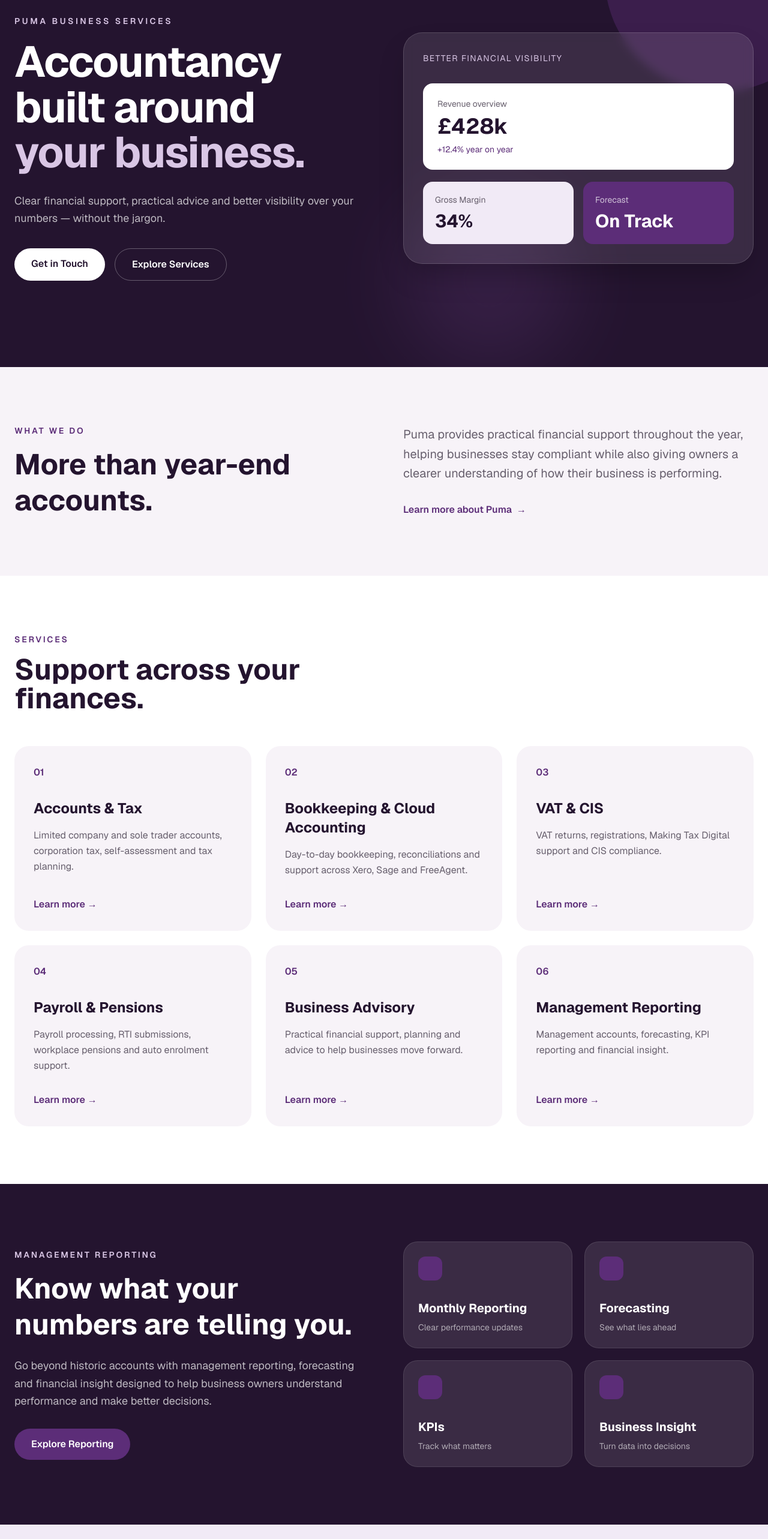
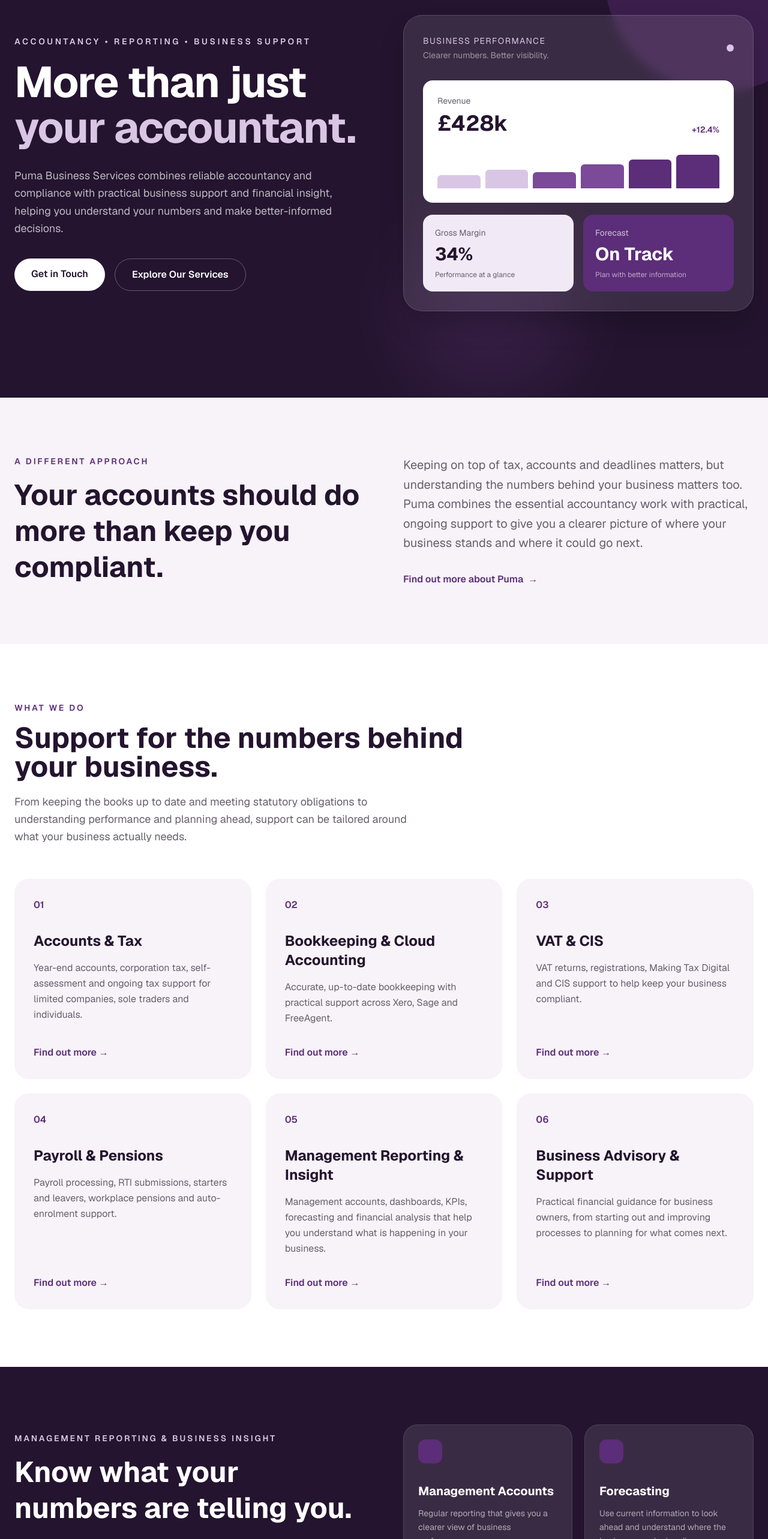
Before and after one commit to pumabs/puma-business-services, a Next.js app: page / in a window 1280 px wide. Shown: the part 212-2778 px from the top of the page at 60% size. Built offline with nearby package versions, Linux system fonts and the light colour scheme.

Commit message:
Revise service descriptions and page content
Updated service descriptions and titles for clarity and relevance. Revised text throughout the page to enhance messaging and user understanding.

```diff
--- a/app/page.tsx
+++ b/app/page.tsx
@@ -4,54 +4,54 @@ import type { Metadata } from "next";
 export const metadata: Metadata = {
   title: "Puma Business Services | Accountancy & Business Support",
   description:
-    "Puma Business Services provides accountancy, bookkeeping, tax, payroll and business advisory support for businesses and individuals.",
+    "Accountancy, tax, bookkeeping, payroll, management reporting and practical business support for businesses and individuals in Buxton and beyond.",
 };
 
 const serviceCategories = [
   {
     number: "01",
     title: "Accounts & Tax",
-    desc: "Limited company and sole trader accounts, corporation tax, self-assessment and tax planning.",
+    desc: "Year-end accounts, corporation tax, self-assessment and ongoing tax support for limited companies, sole traders and individuals.",
   },
   {
     number: "02",
     title: "Bookkeeping & Cloud Accounting",
-    desc: "Day-to-day bookkeeping, reconciliations and support across Xero, Sage and FreeAgent.",
+    desc: "Accurate, up-to-date bookkeeping with practical support across Xero, Sage and FreeAgent.",
   },
   {
     number: "03",
     title: "VAT & CIS",
-    desc: "VAT returns, registrations, Making Tax Digital support and CIS compliance.",
+    desc: "VAT returns, registrations, Making Tax Digital and CIS support to help keep your business compliant.",
   },
   {
     number: "04",
     title: "Payroll & Pensions",
-    desc: "Payroll processing, RTI submissions, workplace pensions and auto enrolment support.",
+    desc: "Payroll processing, RTI submissions, starters and leavers, workplace pensions and auto-enrolment support.",
   },
   {
     number: "05",
-    title: "Business Advisory",
-    desc: "Practical financial support, planning and advice to help businesses move forward.",
+    title: "Management Reporting & Insight",
+    desc: "Management accounts, dashboards, KPIs, forecasting and financial analysis that help you understand what is happening in your business.",
   },
   {
     number: "06",
-    title: "Management Reporting",
-    desc: "Management accounts, forecasting, KPI reporting and financial insight.",
+    title: "Business Advisory & Support",
+    desc: "Practical financial guidance for business owners, from starting out and improving processes to planning for what comes next.",
   },
 ];
 
 const trustPoints = [
   {
     title: "Personal",
-    text: "Straightforward support with a direct point of contact.",
+    text: "A direct relationship with someone who gets to know you, your business and how you prefer to work.",
   },
   {
-    title: "Clear",
-    text: "Plain-English explanations without unnecessary jargon.",
+    title: "Straightforward",
+    text: "Clear explanations and practical advice, without making accountancy more complicated than it needs to be.",
   },
   {
     title: "Proactive",
-    text: "Support that looks ahead rather than simply reporting the past.",
+    text: "Support that goes beyond deadlines and looks at what your numbers mean for the business going forward.",
   },
 ];
 
@@ -65,21 +65,24 @@ export default function Home() {
         <div className="absolute bottom-0 right-1/4 w-72 h-72 rounded-full bg-brand-purple-mid opacity-20 blur-3xl" />
 
         <div className="relative max-w-7xl mx-auto px-6 py-28 lg:py-36 grid lg:grid-cols-2 gap-16 items-center">
+
           <div>
             <p className="text-brand-purple-soft font-semibold uppercase tracking-[0.25em] text-sm">
-              Puma Business Services
+              Accountancy • Reporting • Business Support
             </p>
 
             <h1 className="mt-5 text-5xl sm:text-6xl lg:text-7xl font-bold leading-[1.05] tracking-tight">
-              Accountancy built around
+              More than just
               <span className="block text-brand-purple-soft">
-                your business.
+                your accountant.
               </span>
             </h1>
 
             <p className="mt-7 text-lg text-white/70 max-w-xl leading-relaxed">
-              Clear financial support, practical advice and better visibility
-              over your numbers — without the jargon.
+              Puma Business Services combines reliable accountancy and
+              compliance with practical business support and financial insight,
+              helping you understand your numbers and make better-informed
+              decisions.
             </p>
 
             <div className="flex flex-wrap gap-4 mt-9">
@@ -94,40 +97,86 @@ export default function Home() {
                 href="/services"
                 className="border border-white/30 hover:border-white text-white transition-colors font-semibold px-7 py-3.5 rounded-full"
               >
-                Explore Services
+                Explore Our Services
               </Link>
             </div>
           </div>
 
+          {/* Financial dashboard visual */}
           <div className="relative">
             <div className="bg-white/10 backdrop-blur-sm border border-white/15 rounded-[2rem] p-8 shadow-2xl">
-              <p className="text-sm text-brand-purple-soft uppercase tracking-widest">
-                Better Financial Visibility
-              </p>
+
+              <div className="flex items-center justify-between">
+                <div>
+                  <p className="text-sm text-brand-purple-soft uppercase tracking-widest">
+                    Business Performance
+                  </p>
+                  <p className="text-white/50 text-sm mt-1">
+                    Clearer numbers. Better visibility.
+                  </p>
+                </div>
+
+                <div className="w-3 h-3 rounded-full bg-brand-purple-soft" />
+              </div>
 
               <div className="mt-8 space-y-5">
+
                 <div className="bg-white rounded-2xl p-6 text-brand-purple-dark">
-                  <p className="text-sm text-brand-slate">Revenue overview</p>
-                  <p className="text-4xl font-bold mt-2">£428k</p>
-                  <p className="text-sm text-brand-purple mt-2">
-                    +12.4% year on year
-                  </p>
+                  <div className="flex justify-between items-end">
+                    <div>
+                      <p className="text-sm text-brand-slate">
+                        Revenue
+                      </p>
+                      <p className="text-4xl font-bold mt-2">
+                        £428k
+                      </p>
+                    </div>
+
+                    <p className="text-sm font-semibold text-brand-purple">
+                      +12.4%
+                    </p>
+                  </div>
+
+                  <div className="mt-6 flex items-end gap-2 h-16">
+                    <div className="w-full bg-brand-purple-soft rounded-t-md h-[35%]" />
+                    <div className="w-full bg-brand-purple-soft rounded-t-md h-[48%]" />
+                    <div className="w-full bg-brand-purple-mid rounded-t-md h-[42%]" />
+                    <div className="w-full bg-brand-purple-mid rounded-t-md h-[62%]" />
+                    <div className="w-full bg-brand-purple rounded-t-md h-[75%]" />
+                    <div className="w-full bg-brand-purple rounded-t-md h-[88%]" />
+                  </div>
                 </div>
 
                 <div className="grid grid-cols-2 gap-4">
                   <div className="bg-brand-lilac rounded-2xl p-5 text-brand-purple-dark">
-                    <p className="text-sm text-brand-slate">Gross Margin</p>
-                    <p className="text-3xl font-bold mt-2">34%</p>
+                    <p className="text-sm text-brand-slate">
+                      Gross Margin
+                    </p>
+                    <p className="text-3xl font-bold mt-2">
+                      34%
+                    </p>
+                    <p className="text-xs text-brand-slate mt-2">
+                      Performance at a glance
+                    </p>
                   </div>
 
                   <div className="bg-brand-purple text-white rounded-2xl p-5">
-                    <p className="text-sm text-white/70">Forecast</p>
-                    <p className="text-3xl font-bold mt-2">On Track</p>
+                    <p className="text-sm text-white/70">
+                      Forecast
+                    </p>
+                    <p className="text-3xl font-bold mt-2">
+                      On Track
+                    </p>
+                    <p className="text-xs text-white/60 mt-2">
+                      Plan with better information
+                    </p>
                   </div>
                 </div>
+
               </div>
             </div>
           </div>
+
         </div>
       </section>
 
@@ -135,31 +184,35 @@ export default function Home() {
       <section className="bg-brand-cream">
         <div className="max-w-7xl mx-auto px-6 py-24">
           <div className="grid lg:grid-cols-2 gap-16 items-start">
+
             <div>
               <p className="text-brand-purple font-semibold uppercase tracking-[0.2em] text-sm">
-                What We Do
+                A Different Approach
               </p>
 
               <h2 className="mt-4 text-4xl sm:text-5xl font-bold text-brand-purple-dark leading-tight">
-                More than year-end accounts.
+                Your accounts should do more than keep you compliant.
               </h2>
             </div>
 
             <div>
               <p className="text-xl text-brand-slate leading-relaxed">
-                Puma provides practical financial support throughout the year,
-                helping businesses stay compliant while also giving owners a
-                clearer understanding of how their business is performing.
+                Keeping on top of tax, accounts and deadlines matters, but
+                understanding the numbers behind your business matters too.
+                Puma combines the essential accountancy work with practical,
+                ongoing support to give you a clearer picture of where your
+                business stands and where it could go next.
               </p>
 
               <Link
                 href="/about"
                 className="inline-flex items-center mt-8 font-semibold text-brand-purple hover:text-brand-purple-dark"
               >
-                Learn more about Puma
+                Find out more about Puma
                 <span className="ml-2">→</span>
               </Link>
             </div>
+
           </div>
         </div>
       </section>
@@ -167,21 +220,29 @@ export default function Home() {
       {/* SERVICES */}
       <section className="bg-white">
         <div className="max-w-7xl mx-auto px-6 py-24">
-          <div className="max-w-2xl">
+
+          <div className="max-w-3xl">
             <p className="text-brand-purple font-semibold uppercase tracking-[0.2em] text-sm">
-              Services
+              What We Do
             </p>
 
             <h2 className="mt-4 text-4xl sm:text-5xl font-bold text-brand-purple-dark">
-              Support across your finances.
+              Support for the numbers behind your business.
             </h2>
+
+            <p className="mt-5 text-lg text-brand-slate leading-relaxed max-w-2xl">
+              From keeping the books up to date and meeting statutory
+              obligations to understanding performance and planning ahead,
+              support can be tailored around what your business actually needs.
+            </p>
           </div>
 
           <div className="mt-14 grid md:grid-cols-2 lg:grid-cols-3 gap-6">
+
             {serviceCategories.map((service) => (
               <div
                 key={service.title}
-                className="group bg-brand-cream hover:bg-brand-purple-dark rounded-3xl p-8 transition-all duration-300 min-h-[260px] flex flex-col"
+                className="group bg-brand-cream hover:bg-brand-purple-dark rounded-3xl p-8 transition-all duration-300 min-h-[290px] flex flex-col"
               >
                 <p className="text-brand-purple group-hover:text-brand-purple-soft font-semibold">
                   {service.number}
@@ -195,11 +256,15 @@ export default function Home() {
                   {service.desc}
                 </p>
 
-                <span className="mt-auto pt-8 text-brand-purple group-hover:text-brand-purple-soft font-semibold">
-                  Learn more →
-                </span>
+                <Link
+                  href="/services"
+                  className="mt-auto pt-8 text-brand-purple group-hover:text-brand-purple-soft font-semibold"
+                >
+                  Find out more →
+                </Link>
               </div>
             ))}
+
           </div>
         </div>
       </section>
@@ -207,9 +272,10 @@ export default function Home() {
       {/* REPORTING FEATURE */}
       <section className="bg-brand-purple-dark text-white overflow-hidden">
         <div className="max-w-7xl mx-auto px-6 py-24 grid lg:grid-cols-2 gap-16 items-center">
+
           <div>
             <p className="text-brand-purple-soft font-semibold uppercase tracking-[0.2em] text-sm">
-              Management Reporting
+              Management Reporting & Business Insight
             </p>
 
             <h2 className="mt-4 text-4xl sm:text-5xl font-bold leading-tight">
@@ -217,35 +283,61 @@ export default function Home() {
             </h2>
 
             <p className="mt-6 text-lg text-white/70 leading-relaxed max-w-xl">
-              Go beyond historic accounts with management reporting,
-              forecasting and financial insight designed to help business
-              owners understand performance and make better decisions.
+              Annual accounts tell you what happened. Good management
+              information helps you understand what is happening now.
+            </p>
+
+            <p className="mt-4 text-lg text-white/70 leading-relaxed max-w-xl">
+              Through tailored reporting, dashboards, forecasting and
+              financial analysis, Puma can turn accounting data into useful
+              information that helps you spot trends, understand performance
+              and plan with greater confidence.
             </p>
 
             <Link
               href="/services"
               className="inline-block mt-8 bg-brand-purple text-white hover:bg-brand-purple-mid transition-colors px-7 py-3.5 rounded-full font-semibold"
             >
-              Explore Reporting
+              Discover Management Reporting
             </Link>
           </div>
 
-          <div className="grid grid-cols-2 gap-5">
+          <div className="grid sm:grid-cols-2 gap-5">
+
             {[
-              ["Monthly Reporting", "Clear performance updates"],
-              ["Forecasting", "See what lies ahead"],
-              ["KPIs", "Track what matters"],
-              ["Business Insight", "Turn data into decisions"],
+              [
+                "Management Accounts",
+                "Regular reporting that gives you a clearer view of business performance.",
+              ],
+              [
+                "Forecasting",
+                "Use current information to look ahead and understand where the business may be heading.",
+              ],
+              [
+                "KPIs & Dashboards",
+                "Focus on the numbers that matter with clear, visual performance reporting.",
+              ],
+              [
+                "Financial Analysis",
+                "Dig deeper into movements, trends and the story behind the headline figures.",
+              ],
             ].map(([title, text]) => (
               <div
                 key={title}
                 className="bg-white/10 border border-white/10 rounded-3xl p-6"
               >
                 <div className="w-10 h-10 bg-brand-purple rounded-xl mb-8" />
-                <h3 className="font-bold text-xl">{title}</h3>
-                <p className="text-white/60 mt-2 text-sm">{text}</p>
+
+                <h3 className="font-bold text-xl">
+                  {title}
+                </h3>
+
+                <p className="text-white/60 mt-3 text-sm leading-relaxed">
+                  {text}
+                </p>
               </div>
             ))}
+
           </div>
         </div>
       </section>
@@ -253,23 +345,32 @@ export default function Home() {
       {/* WHY PUMA */}
       <section className="bg-brand-lilac">
         <div className="max-w-7xl mx-auto px-6 py-24">
-          <div className="text-center max-w-2xl mx-auto">
+
+          <div className="text-center max-w-3xl mx-auto">
             <p className="text-brand-purple font-semibold uppercase tracking-[0.2em] text-sm">
-              Why Puma
+              Why Puma?
             </p>
 
             <h2 className="mt-4 text-4xl sm:text-5xl font-bold text-brand-purple-dark">
-              Straightforward support.
+              Accountancy without the unnecessary complication.
             </h2>
+
+            <p className="mt-5 text-lg text-brand-slate leading-relaxed">
+              The aim is simple: provide reliable financial support, explain
+              things clearly and be there when you need help.
+            </p>
           </div>
 
           <div className="mt-14 grid md:grid-cols-3 gap-6">
+
             {trustPoints.map((item) => (
               <div
                 key={item.title}
                 className="bg-white rounded-3xl p-8 shadow-sm"
               >
-                <div className="w-12 h-12 rounded-full bg-brand-purple-soft" />
+                <div className="w-12 h-12 rounded-full bg-brand-purple-soft flex items-center justify-center">
+                  <div className="w-4 h-4 rounded-full bg-brand-purple" />
+                </div>
 
                 <h3 className="mt-8 text-2xl font-bold text-brand-purple-dark">
                   {item.title}
@@ -280,28 +381,99 @@ export default function Home() {
                 </p>
               </div>
             ))}
+
           </div>
         </div>
       </section>
 
-      {/* CTA */}
+      {/* TESTIMONIAL */}
       <section className="bg-white">
         <div className="max-w-7xl mx-auto px-6 py-24">
+
+          <div className="grid lg:grid-cols-[0.7fr_1.3fr] gap-12 lg:gap-20 items-start">
+
+            <div>
+              <p className="text-brand-purple font-semibold uppercase tracking-[0.2em] text-sm">
+                Client Feedback
+              </p>
+
+              <h2 className="mt-4 text-4xl sm:text-5xl font-bold text-brand-purple-dark leading-tight">
+                Built on good relationships.
+              </h2>
+
+              <p className="mt-5 text-brand-slate leading-relaxed">
+                Good accountancy is about more than producing the right
+                numbers. It is about being approachable, reliable and giving
+                clients the confidence to ask when they need help.
+              </p>
+
+              <Link
+                href="/testimonials"
+                className="inline-flex items-center mt-8 font-semibold text-brand-purple hover:text-brand-purple-dark"
+              >
+                Client testimonials
+                <span className="ml-2">→</span>
+              </Link>
+            </div>
+
+            <div className="bg-brand-cream rounded-[2rem] p-8 sm:p-10 lg:p-12 relative">
+
+              <span className="text-7xl leading-none text-brand-purple-soft font-serif">
+                “
+              </span>
+
+              <blockquote className="text-xl sm:text-2xl text-brand-purple-dark font-medium leading-relaxed -mt-3">
+                We have had a great experience with Puma Business Services.
+                Dan is reliable, knowledgeable and always happy to help. He
+                helped us set up our limited company and explained everything
+                in a simple way that was easy to understand.
+              </blockquote>
+
+              <p className="mt-6 text-brand-slate leading-relaxed">
+                Any questions we had were answered clearly and nothing ever
+                felt too much trouble. The service has been amazing from start
+                to finish. We would highly recommend Puma Business Services to
+                anyone looking for business support. Dan is definitely the
+                best in Buxton and the surrounding areas.
+              </p>
+
+              <div className="mt-8 pt-6 border-t border-brand-purple-soft">
+                <p className="font-bold text-brand-purple-dark">
+                  Cav
+                </p>
+                <p className="text-sm text-brand-slate mt-1">
+                  Owner, Peak Precision Football
+                </p>
+              </div>
+
+            </div>
+          </div>
+        </div>
+      </section>
+
+      {/* FINAL CTA */}
+      <section className="bg-white pb-24">
+        <div className="max-w-7xl mx-auto px-6">
+
           <div className="relative overflow-hidden bg-brand-purple rounded-[2.5rem] px-8 py-16 sm:px-14 sm:py-20 text-white">
+
             <div className="absolute -right-20 -bottom-24 w-80 h-80 bg-brand-purple-soft/20 rounded-full" />
+            <div className="absolute -left-24 -top-32 w-72 h-72 bg-brand-purple-dark/20 rounded-full" />
 
             <div className="relative max-w-3xl">
+
               <p className="text-brand-purple-soft uppercase tracking-[0.2em] font-semibold text-sm">
-                Let&apos;s Talk
+                Let's Talk
               </p>
 
               <h2 className="mt-4 text-4xl sm:text-5xl font-bold leading-tight">
                 Looking for more from your accountant?
               </h2>
 
-              <p className="mt-5 text-lg text-white/75 max-w-xl">
-                Get in touch for a straightforward conversation about how Puma
-                can support you and your business.
+              <p className="mt-5 text-lg text-white/75 max-w-2xl leading-relaxed">
+                Whether you need help staying on top of the essentials or want
+                a better understanding of your business finances, get in touch
+                for an initial conversation about how Puma could help.
               </p>
 
               <Link
@@ -310,6 +482,7 @@ export default function Home() {
               >
                 Start a Conversation
               </Link>
+
             </div>
           </div>
         </div>
```
